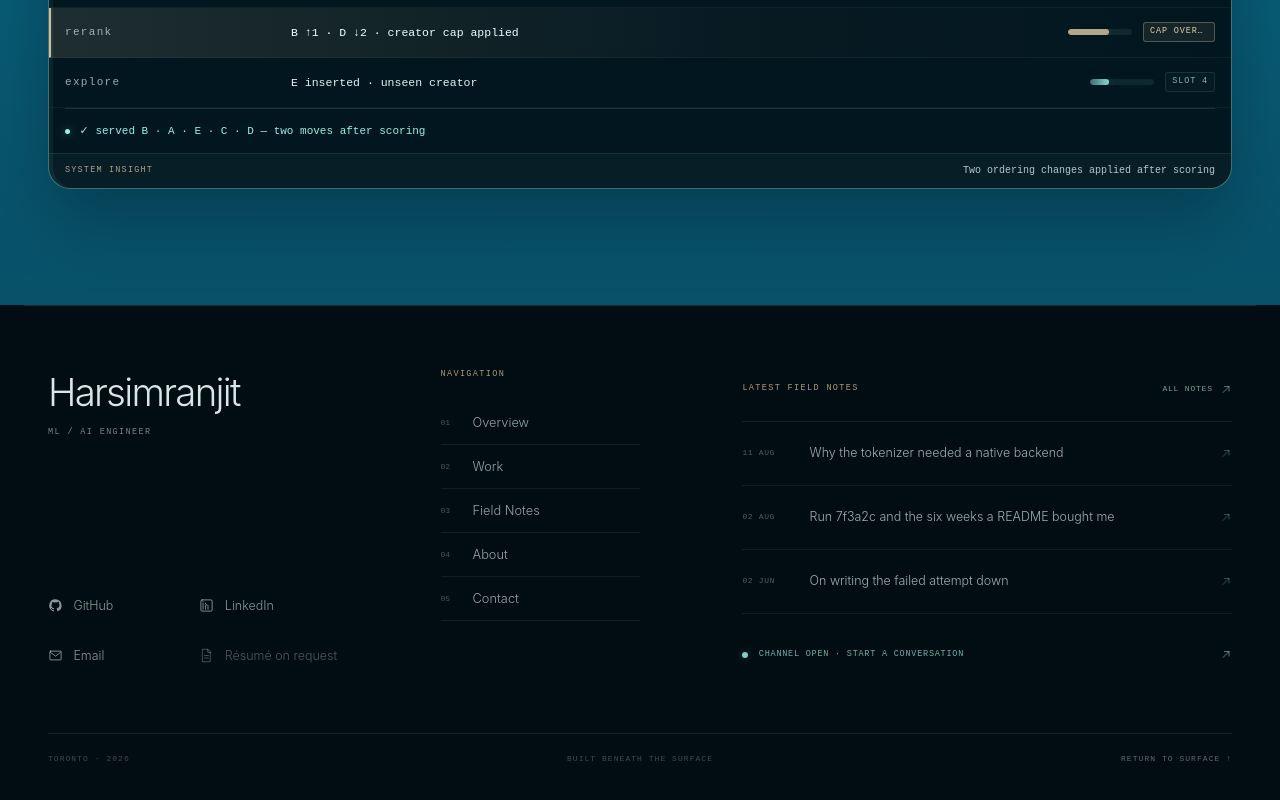
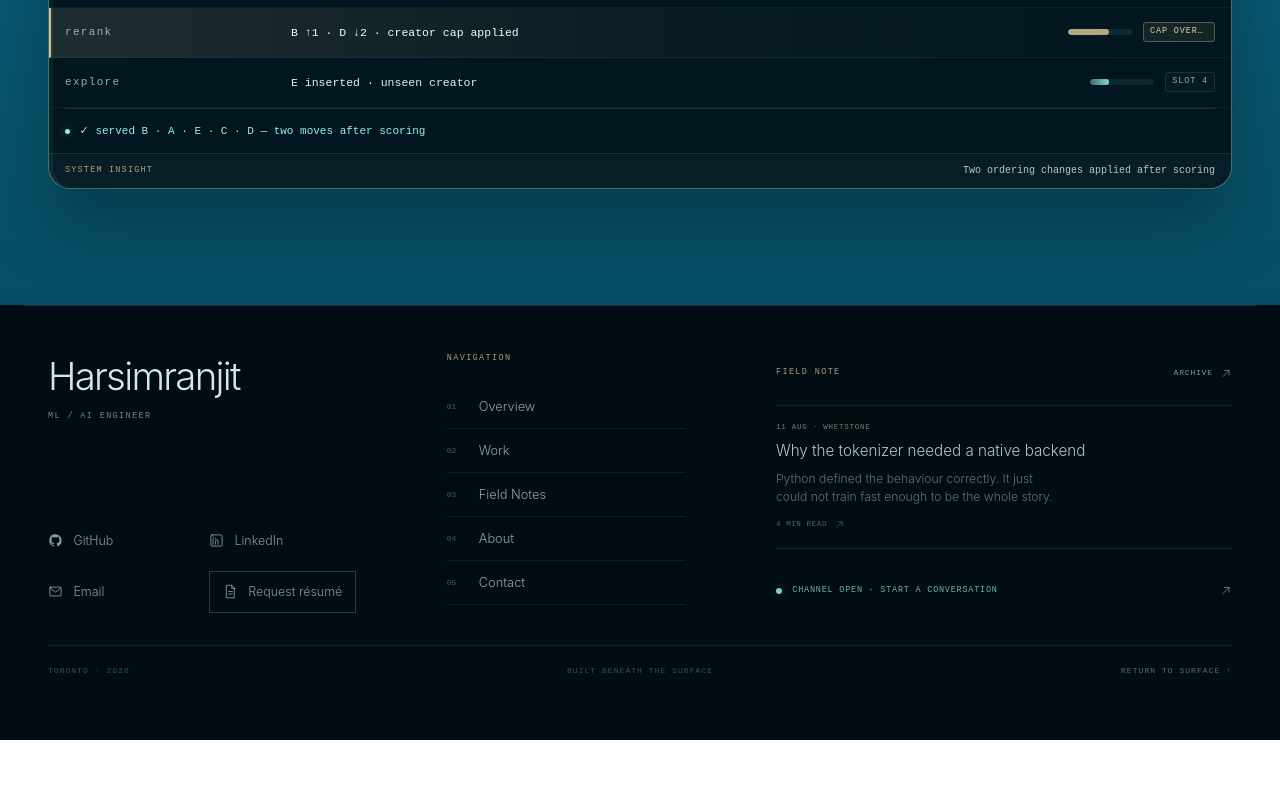
Before and after one commit to Harsimranjit2004/new_port, a React (Vite) app: page / in a window 1280 px wide. Shown: the part 3421-4221 px from the top of the page. After the commit the page ends 4161 px from the top, so only its background shows below. Built offline with nearby package versions, Linux system fonts and the light colour scheme.

Commit message:
working" "

```diff
--- a/src/components/footer/Footer.css
+++ b/src/components/footer/Footer.css
@@ -24,20 +24,21 @@
 .site-footer__inner {
   width: min(calc(100% - 6rem), 82rem);
   margin-inline: auto;
-  padding: clamp(4rem, 8vh, 6rem) 0 max(2rem, calc(env(safe-area-inset-bottom) + 6rem));
+  padding: clamp(3rem, 6vh, 4.5rem) 0 max(2rem, calc(env(safe-area-inset-bottom) + 4rem));
 }
 
 .site-footer__grid {
   display: grid;
-  grid-template-columns: .8fr .55fr 1.35fr;
-  gap: clamp(3rem, 8vw, 8rem);
+  grid-template-columns: .8fr .62fr 1.18fr;
+  column-gap: clamp(3rem, 7vw, 7rem);
 }
 
 .site-footer__identity {
   display: flex;
-  min-height: 19rem;
+  min-height: 14rem;
   flex-direction: column;
   justify-content: space-between;
+  padding: 0;
 }
 
 .site-footer__name { margin: 0; font-size: clamp(1.8rem, 3vw, 2.7rem); font-weight: 350; letter-spacing: -.045em; }
@@ -48,50 +49,54 @@
 .site-footer__social a,
 .site-footer__resume { display: inline-flex; min-height: 42px; align-items: center; gap: .65rem; color: rgb(198 226 230 / .66); font-size: .78rem; font-weight: 300; }
 .site-footer__social a:hover { color: rgb(var(--footer-aqua) / .95); }
-.site-footer__resume { color: rgb(198 226 230 / .36); }
+.site-footer__resume { width: fit-content; min-height: 42px; padding: .6rem .8rem; color: rgb(225 248 248 / .72); border: 1px solid rgb(var(--footer-aqua) / .22); background: transparent; transition: color 180ms ease, border-color 180ms ease, background-color 180ms ease; }
+.site-footer__resume:hover { color: #fff !important; border-color: rgb(var(--footer-aqua) / .65); background: rgb(var(--footer-aqua) / .04); }
 
+.site-footer__navigation { padding: 0; }
 .site-footer__navigation > nav { display: grid; margin-top: 1.25rem; }
 .site-footer__navigation a { display: grid; grid-template-columns: 2rem 1fr; min-height: 44px; align-items: center; color: rgb(220 246 245 / .65); border-bottom: 1px solid rgb(var(--footer-aqua) / .08); font-size: .8rem; font-weight: 300; transition: color 180ms ease, padding 180ms ease; }
 .site-footer__navigation a span { color: rgb(198 226 230 / .34); font: 500 8px/1 ui-monospace, monospace; }
 .site-footer__navigation a:hover { padding-left: .35rem; color: #fff; }
 
-.site-footer__notes { max-width: none; }
+.site-footer__notes { max-width: none; padding: 0; }
 .site-footer__notes-head { display: flex; align-items: center; justify-content: space-between; gap: 1rem; }
 .site-footer__notes-head > a { display: inline-flex; min-height: 40px; align-items: center; gap: .45rem; color: rgb(var(--footer-aqua) / .68); font: 500 8px/1 ui-monospace, monospace; letter-spacing: .1em; text-transform: uppercase; }
 .site-footer__notes-head > a svg { width: 12px; }
-.site-footer__note-list { margin-top: .7rem; border-top: 1px solid rgb(var(--footer-aqua) / .1); }
-.site-footer__note-list > a { display: grid; grid-template-columns: 3.3rem 1fr auto; gap: .9rem; min-height: 4rem; align-items: center; border-bottom: 1px solid rgb(var(--footer-aqua) / .08); }
-.site-footer__note-list > a > span { color: rgb(198 226 230 / .38); font: 500 8px/1 ui-monospace, monospace; letter-spacing: .08em; text-transform: uppercase; }
-.site-footer__note-list strong { color: rgb(220 246 245 / .7); font-size: .78rem; font-weight: 300; line-height: 1.4; transition: color 180ms ease; }
-.site-footer__note-list svg { width: 12px; color: rgb(var(--footer-aqua) / .42); transition: transform 180ms ease; }
-.site-footer__note-list a:hover strong { color: #fff; }
-.site-footer__note-list a:hover svg { transform: translate(3px, -2px); }
+.site-footer__field-card { display: flex; min-height: 9rem; flex-direction: column; justify-content: center; margin-top: .7rem; padding: 1rem 0; border-block: 1px solid rgb(var(--footer-aqua) / .09); }
+.site-footer__field-card > span { color: rgb(var(--footer-sand) / .55); font: 500 7.5px/1.4 ui-monospace, monospace; letter-spacing: .1em; text-transform: uppercase; }
+.site-footer__field-card strong { margin-top: .55rem; color: rgb(225 248 248 / .78); font-size: .95rem; font-weight: 350; line-height: 1.35; transition: color 180ms ease; }
+.site-footer__field-card p { max-width: 38ch; margin: .55rem 0 0; color: rgb(198 226 230 / .48); font-size: .76rem; font-weight: 300; line-height: 1.45; }
+.site-footer__field-card small { display: inline-flex; align-items: center; gap: .45rem; margin-top: .75rem; color: rgb(198 226 230 / .4); font: 500 7.5px/1 ui-monospace, monospace; letter-spacing: .08em; text-transform: uppercase; }
+.site-footer__field-card small svg { width: 11px; transition: transform 180ms ease; }
+.site-footer__field-card:hover strong { color: #fff; }
+.site-footer__field-card:hover small svg { transform: translate(3px, -2px); }
 
 .site-footer__contact-signal { display: flex; min-height: 44px; align-items: center; gap: .65rem; margin-top: 1.2rem; color: rgb(var(--footer-aqua) / .72) !important; font: 500 8.5px/1.4 ui-monospace, monospace; letter-spacing: .09em; text-transform: uppercase; }
 .site-footer__contact-signal i { width: 6px; height: 6px; border-radius: 50%; background: rgb(var(--footer-aqua) / .85); box-shadow: 0 0 10px rgb(var(--footer-aqua) / .25); }
 .site-footer__contact-signal svg { width: 12px; margin-left: auto; }
 
-.site-footer__base { display: grid; grid-template-columns: 1fr auto 1fr; gap: 2rem; margin-top: clamp(3rem, 7vh, 5rem); padding-top: 1.2rem; color: rgb(198 226 230 / .3); border-top: 1px solid rgb(var(--footer-aqua) / .09); font: 500 8px/1.4 ui-monospace, monospace; letter-spacing: .13em; text-transform: uppercase; }
+.site-footer__base { display: grid; grid-template-columns: 1fr auto 1fr; gap: 2rem; margin-top: clamp(2rem, 4vh, 3rem); padding-top: 1.2rem; color: rgb(198 226 230 / .3); border-top: 1px solid rgb(var(--footer-aqua) / .09); font: 500 8px/1.4 ui-monospace, monospace; letter-spacing: .13em; text-transform: uppercase; }
 .site-footer__base span:nth-child(2) { text-align: center; }
 .site-footer__base a { justify-self: end; color: rgb(198 226 230 / .45); }
 .site-footer a:focus-visible { outline: 1px solid rgb(var(--footer-sand) / .9); outline-offset: 4px; }
 
 @media (max-width: 900px) {
   .site-footer__grid { grid-template-columns: 1fr 1fr; }
-  .site-footer__identity { min-height: 15rem; }
-  .site-footer__notes { grid-column: 1 / -1; }
+  .site-footer__identity { min-height: 13rem; }
+  .site-footer__notes { grid-column: 1 / -1; padding-top: 2rem; }
 }
 
 @media (max-width: 620px) {
   .site-footer__inner { width: calc(100% - 3rem); }
-  .site-footer__grid { grid-template-columns: 1fr; gap: 3rem; }
+  .site-footer__grid { grid-template-columns: 1fr; row-gap: 3rem; }
   .site-footer__identity { min-height: auto; gap: 2.5rem; }
-  .site-footer__notes { grid-column: auto; }
+  .site-footer__notes { grid-column: auto; padding-top: 0; }
   .site-footer__base { grid-template-columns: 1fr; gap: .75rem; }
   .site-footer__base span:nth-child(2) { text-align: left; }
   .site-footer__base a { justify-self: start; min-height: 40px; display: inline-flex; align-items: center; }
 }
 
+
 @media (prefers-reduced-motion: reduce) {
   .site-footer * { transition: none !important; }
 }
--- a/src/components/footer/Footer.tsx
+++ b/src/components/footer/Footer.tsx
@@ -11,11 +11,6 @@ function Icon({ name }: { name: 'github' | 'linkedin' | 'mail' | 'file' | 'arrow
   return <svg viewBox="0 0 24 24" aria-hidden="true">{paths[name]}</svg>
 }
 
-const latestNotes = [
-  { title: 'Why the tokenizer needed a native backend', date: '11 Aug', href: '/field-notes/tokenizer-native-backend' },
-  { title: 'Run 7f3a2c and the six weeks a README bought me', date: '02 Aug', href: '/field-notes' },
-  { title: 'On writing the failed attempt down', date: '02 Jun', href: '/field-notes' },
-]
 
 export default function Footer() {
   return (
@@ -31,7 +26,7 @@ export default function Footer() {
               <a href="https://github.com/"><Icon name="github" /><span>GitHub</span></a>
               <a href="https://www.linkedin.com/"><Icon name="linkedin" /><span>LinkedIn</span></a>
               <a href="mailto:hello@example.com"><Icon name="mail" /><span>Email</span></a>
-              <span className="site-footer__resume"><Icon name="file" /><span>Résumé on request</span></span>
+              <a className="site-footer__resume" href="mailto:hello@example.com?subject=R%C3%A9sum%C3%A9%20request"><Icon name="file" /><span>Request résumé</span></a>
             </nav>
           </section>
 
@@ -48,18 +43,15 @@ export default function Footer() {
 
           <section className="site-footer__notes" aria-labelledby="footer-notes-title">
             <div className="site-footer__notes-head">
-              <p id="footer-notes-title" className="site-footer__label">Latest Field Notes</p>
-              <a href="/field-notes">All notes <Icon name="arrow" /></a>
+              <p id="footer-notes-title" className="site-footer__label">Field Note</p>
+              <a href="/field-notes">Archive <Icon name="arrow" /></a>
             </div>
-            <div className="site-footer__note-list">
-              {latestNotes.map((note) => (
-                <a href={note.href} key={note.title}>
-                  <span>{note.date}</span>
-                  <strong>{note.title}</strong>
-                  <Icon name="arrow" />
-                </a>
-              ))}
-            </div>
+            <a className="site-footer__field-card" href="/field-notes/tokenizer-native-backend">
+              <span>11 Aug · Whetstone</span>
+              <strong>Why the tokenizer needed a native backend</strong>
+              <p>Python defined the behaviour correctly. It just could not train fast enough to be the whole story.</p>
+              <small>4 min read <Icon name="arrow" /></small>
+            </a>
             <a className="site-footer__contact-signal" href="/contact"><i aria-hidden="true" /> Channel open · Start a conversation <Icon name="arrow" /></a>
           </section>
         </div>
```
